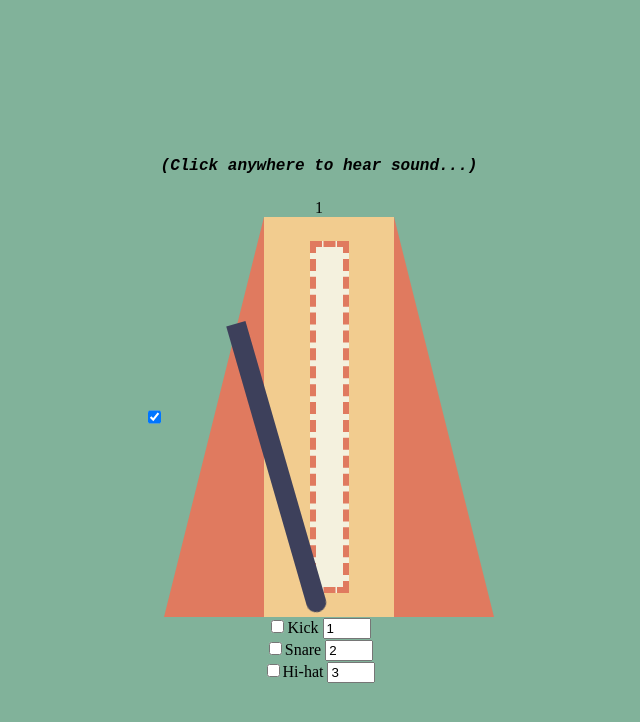
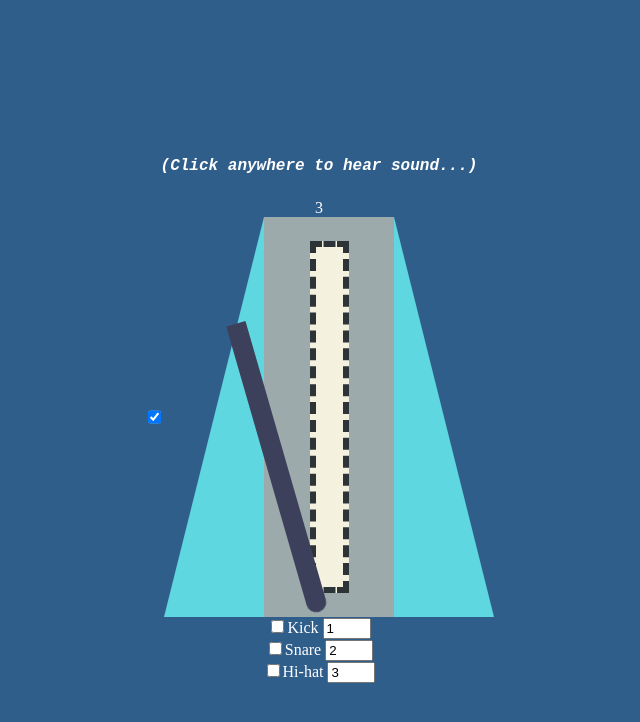
Before and after one commit to montrell43/drum-machine, a plain HTML site: page index.html in a window 1280 px wide. Shown: the whole page, without its empty margins (321-961 px from the left). Drawn offline with Linux system fonts and the light colour scheme.

Commit message:
add commit

```diff
--- a/main.js
+++ b/main.js
@@ -5,7 +5,7 @@ const kick = new Audio('sounds/kick-drum.mp3')
 const snare = new Audio('sounds/snare-drum.mp3')
 const hihat = new Audio('sounds/hi-hat.mp3')
 
-const metronomeToggle = document.getElementById('metronome-toggle')
+const metronomeToggle = document.getElementById('metronome')
 const countPlay = document.getElementById('count-display')
 
 const kickToggle = document.getElementById('kick-toggle')
@@ -32,13 +32,13 @@ document.body.addEventListener('click', () => {
 
 // This function is called every 600ms
 function update() {
-count++
 
-    const metronomeCount = (count % 4) || 4
+
+    const metronomeCount = (count % 4) + 1
     countPlay.textContent = metronomeCount;
 
     if (audio && metronomeToggle.checked) {
-        if(metronomeCount === 4) {
+        if(metronomeCount < 4) {
      // Play the 'tick' sound
     tick.play();
   } else {
@@ -58,8 +58,7 @@ count++
   if (audio && hihatToggle.checked && Number(hihatBeat.value) === metronomeCount) {
     hihat.play()
   }
-
-  count ++;
+  count++
 }
 
 
--- a/styles.css
+++ b/styles.css
@@ -9,7 +9,8 @@ body {
     justify-content: center;
     margin: none;
     flex-direction: column;
-    background-color: #81b29a;
+    background-color: #305e8b;
+    color: white;
 }
 
 .tip {
@@ -27,20 +28,20 @@ body {
 }
 
 .background-left {
-    border-bottom: 400px solid #e07a5f;
+    border-bottom: 400px solid #5fd7e0;
     border-left: 100px solid transparent;
 }
 
 .background-center {
     flex: 1;
-    background-color: #f2cc8f;
+    background-color: #9caaac;
     display: flex;
     flex-direction: column;
     align-items: center;
 }
 
 .background-right {
-    border-bottom: 400px solid #e07a5f;
+    border-bottom: 400px solid #5fd7e0;
     border-right: 100px solid transparent;
 }
 
@@ -49,7 +50,7 @@ body {
     width: 30%;
     background-color: #f4f1de;
     margin: 24px 0;
-    border: 6px dashed #e07a5f;
+    border: 6px dashed #2c3438;
 }
 
 @keyframes tick {
```
